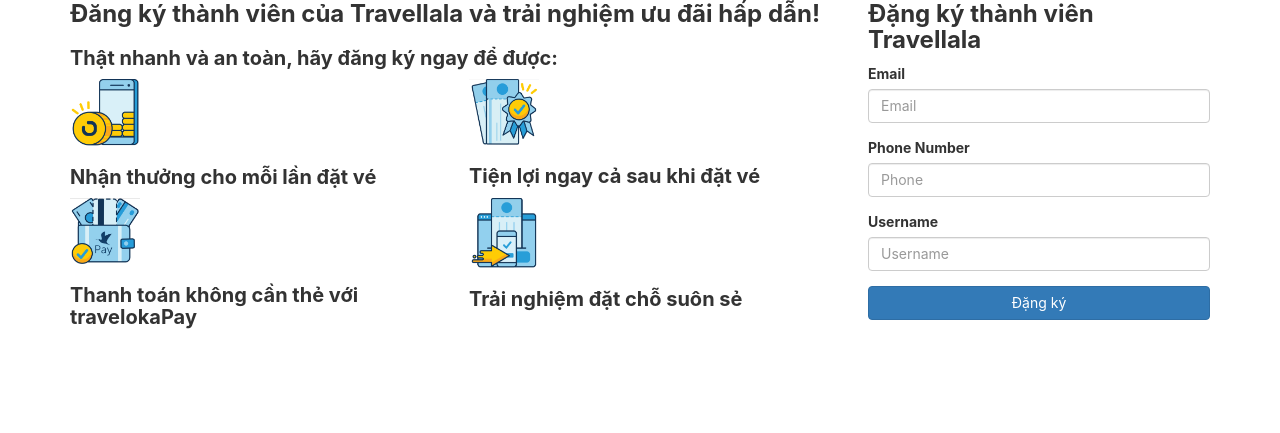
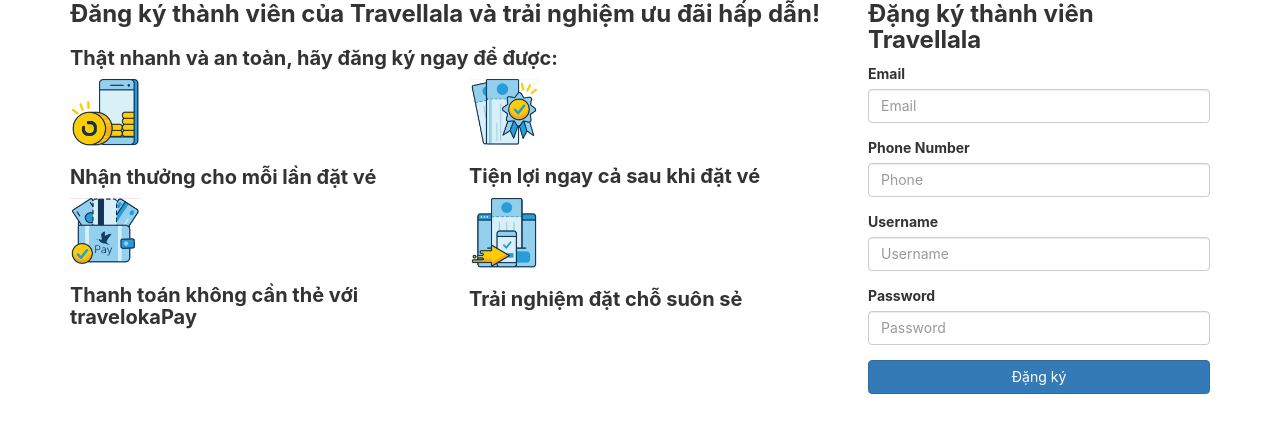
Before and after one commit to NguyenPhuTai/travellala, a PHP site: page /create-acc.php in a window 1280 px wide. Shown: the part 109-542 px from the top of the page. Run offline with PHP 8.4, Linux system fonts and the light colour scheme.

Commit message:
update-create-acc

```diff
--- a/create-acc.php
+++ b/create-acc.php
@@ -97,7 +97,10 @@
                     <label for="">Username</label>
                     <input type="text" class="form-control" id="" placeholder="Username">
                 </div>
-
+                <div class="form-group">
+                    <label for="">Password</label>
+                    <input type="password" class="form-control" id="" placeholder="Password">
+                </div>
 
                 <button type="submit" class="btn btn-primary">Đặng ký</button>
             </form>
```
